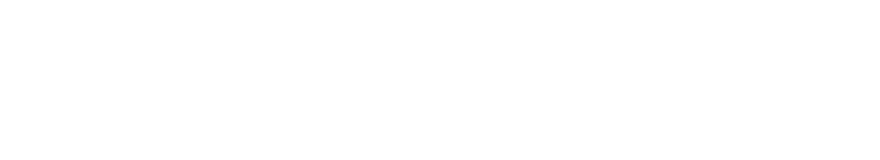
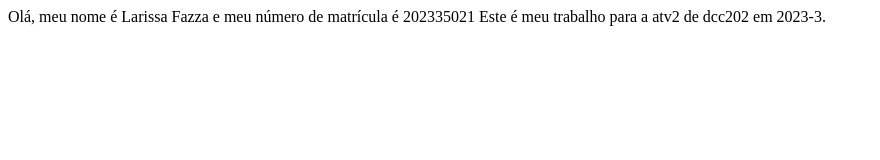
Before and after one commit to ufjf-dcc202/ufjf-dcc202-2023-3-b-atv2-fazzacc, a plain HTML site: page index.html in a window 1280 px wide. Shown: the whole page, without its empty margins (0-880 px from the left). Drawn offline with Linux system fonts and the light colour scheme.

Commit message:
adiciona conteúdo ao body do arquivo html

```diff
--- a/index.html
+++ b/index.html
@@ -6,5 +6,8 @@
             Atv2 | DCC202
         </title>
     </head>
-    <body></body>
+    <body>
+        Olá, meu nome é Larissa Fazza e meu número de matrícula é 202335021
+        Este é meu trabalho para a atv2 de dcc202 em 2023-3.
+    </body>
 </html>
```
